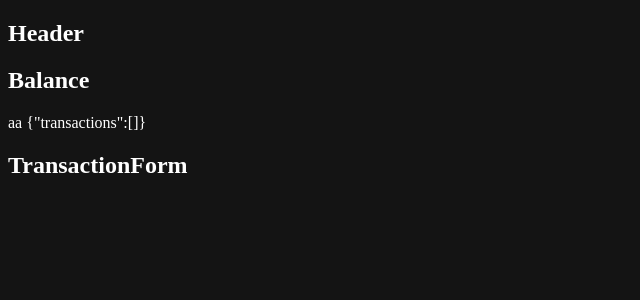
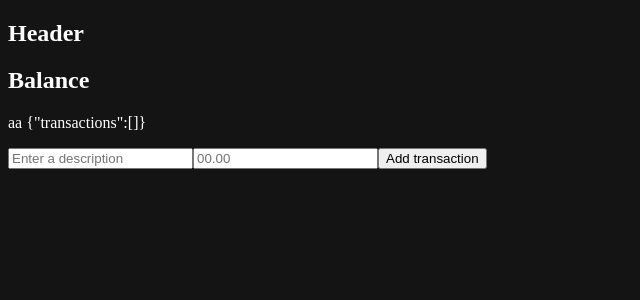
Before and after one commit to AlexCera/react-expense-tracker, a React (Vite) app: page / in a window 1280 px wide. Shown: the top 300 px of the page, without its empty margins (0-640 px from the left). Built offline with nearby package versions, Linux system fonts and the light colour scheme; the HTML template or start-up script is replaced by a standard one.

Commit message:
(feat) Save transactions with the form to the global project.

```diff
--- a/src/components/TransactionForm.jsx
+++ b/src/components/TransactionForm.jsx
@@ -1,6 +1,29 @@
+import { useState } from "react"
+import { useGlobalContext } from "../context/GlobalContext"
+
 function TransactionForm() {
+
+    const { addTransaction } = useGlobalContext()
+    const [description, setDescription] = useState()
+    const [amount, setAmount] = useState(0)
+
+    const onSubmit = (e) => {
+        e.preventDefault()
+        addTransaction({
+            id: Math.round(Math.random() * 100),
+            description,
+            amount
+        })
+    }
+
     return (
-        <h2>TransactionForm</h2>
+        <>
+            <form onSubmit={onSubmit}>
+                <input type="text" placeholder="Enter a description" onChange={(e) => { setDescription(e.target.value) }} />
+                <input type="number" step="0.01" placeholder="00.00" onChange={(e) => { setAmount(e.target.value) }} />
+                <button>Add transaction</button>
+            </form>
+        </>
     )
 }
 
--- a/src/context/AppReducer.jsx
+++ b/src/context/AppReducer.jsx
@@ -2,11 +2,11 @@
 export default (state, action) => {
     switch (action.type) {
         case "ADD_TRANSACTION":
-            return state
-            break;
-
+            return {
+                ...state,
+                transactions: [...state.transactions, action.payload]
+            }
         default:
             return state
-            break;
     }
 }
--- a/src/context/GlobalContext.jsx
+++ b/src/context/GlobalContext.jsx
@@ -15,8 +15,15 @@ export const GlobalProvider = ({ children }) => {
 
     const [state, dispatch] = useReducer(AppReducer, initialState)
 
+    const addTransaction = (transaction) => {
+        dispatch({
+            type: 'ADD_TRANSACTION',
+            payload: transaction
+        })
+    }
+
     return (
-        <Context.Provider value={{ transactions: state.transactions }}>
+        <Context.Provider value={{ transactions: state.transactions, addTransaction }}>
             {children}
         </Context.Provider>
     )
```
